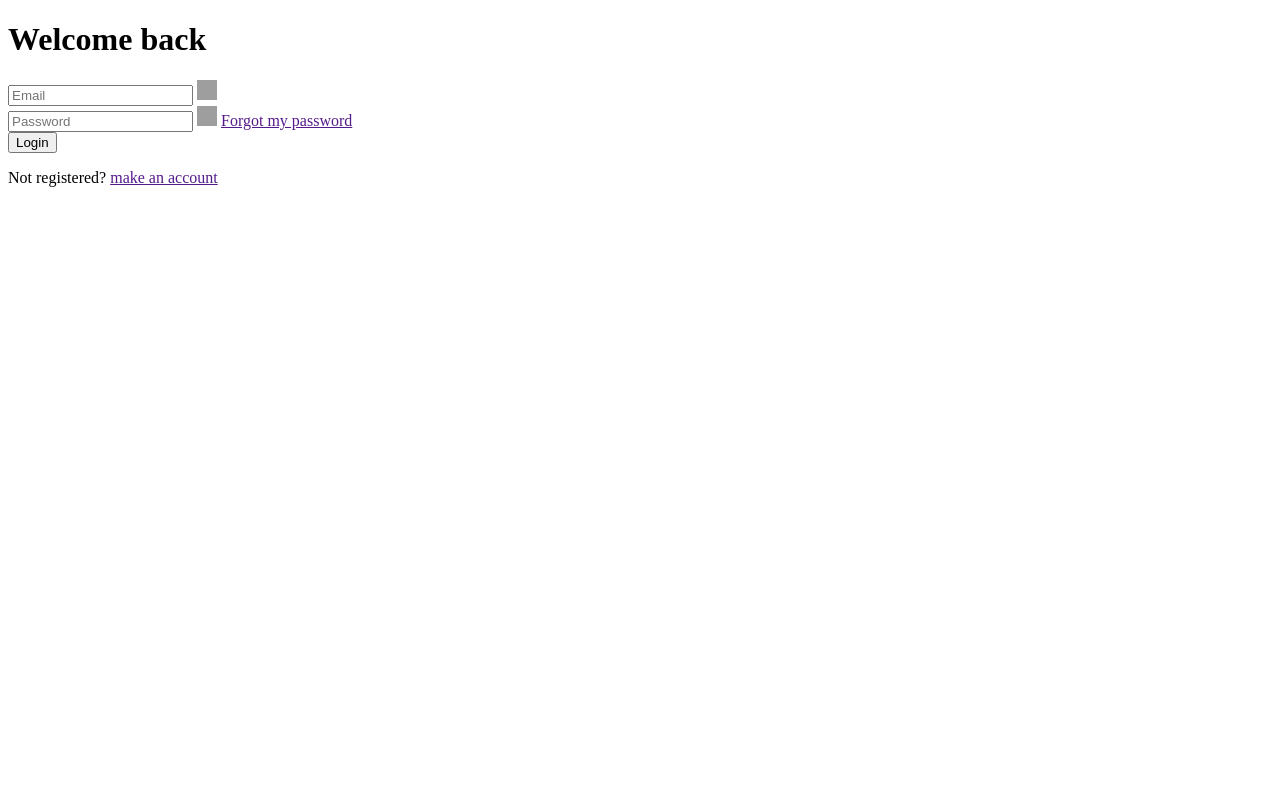
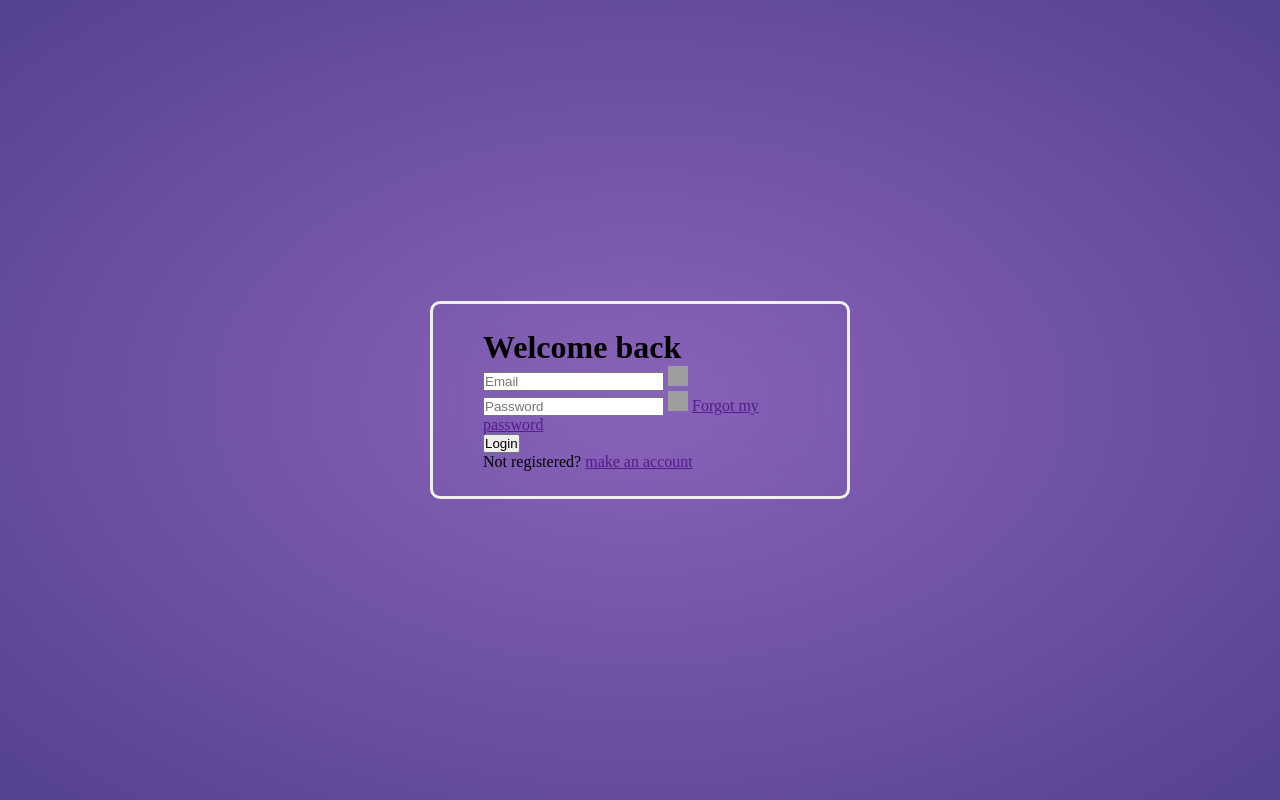
Before and after one commit to GuilhermeBDias/Tela-de-Login, a plain HTML site: page index.html in a window 1280 px wide. Drawn offline with Linux system fonts and the light colour scheme; grey boxes are pictures that could not be loaded.

Commit message:
Criei o Css
Comecei o  CSS

```diff
--- /dev/null
+++ b/Css/styles.css
@@ -0,0 +1,26 @@
+* {
+    padding: 0;
+    margin: 0;
+    box-sizing: border-box;
+
+}
+
+body{
+    background-position: center;
+    background: radial-gradient(#8963ba,#54428e);
+    min-height: 100vh;
+    background-size: cover;
+    display: flex;
+    align-items: center;
+    justify-content: center;
+}
+
+.container{
+    width: 420px;
+    background: transparent;
+    border: 3px solid #eef0eb;
+    backdrop-filter:blur(20px);
+    border-radius: 10px;
+    padding: 25px 50px;
+
+}
--- a/index.html
+++ b/index.html
@@ -3,11 +3,12 @@
 <head>
     <meta charset="UTF-8">
     <meta name="viewport" content="width=device-width, initial-scale=1.0">
+    <link rel="stylesheet" href="Css/styles.css">
     <title>Tela de Login</title>
 </head>
 <body>
 
-    <div>
+    <div class="container">
         <form>
             <h1>Welcome back</h1>
             <div>
```
